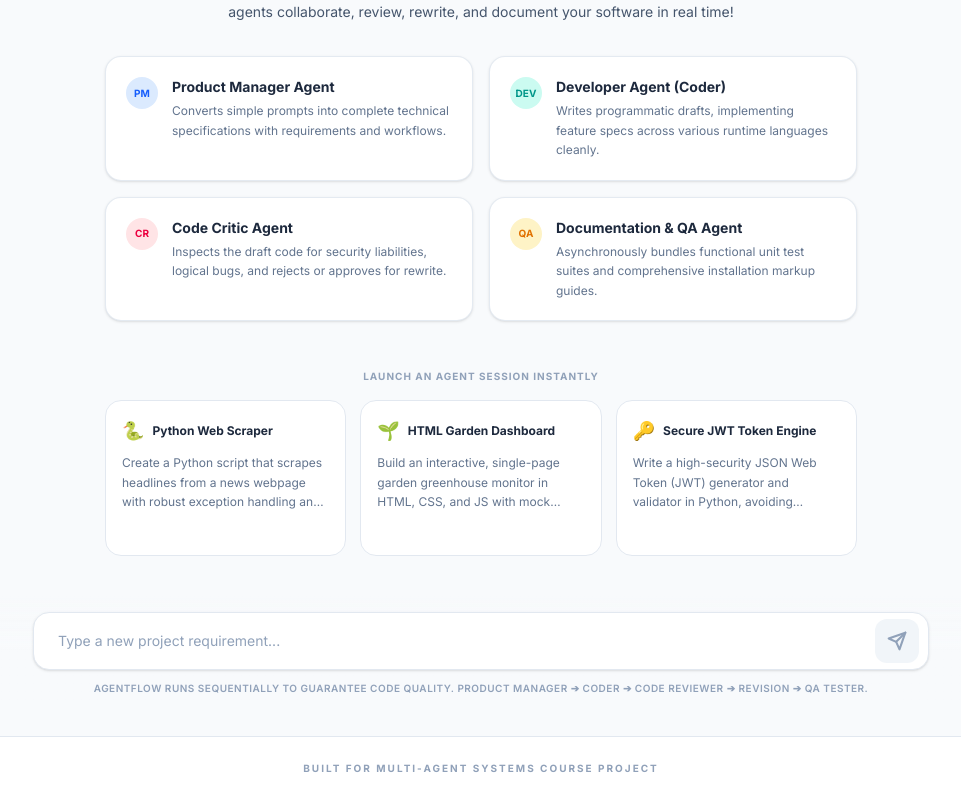
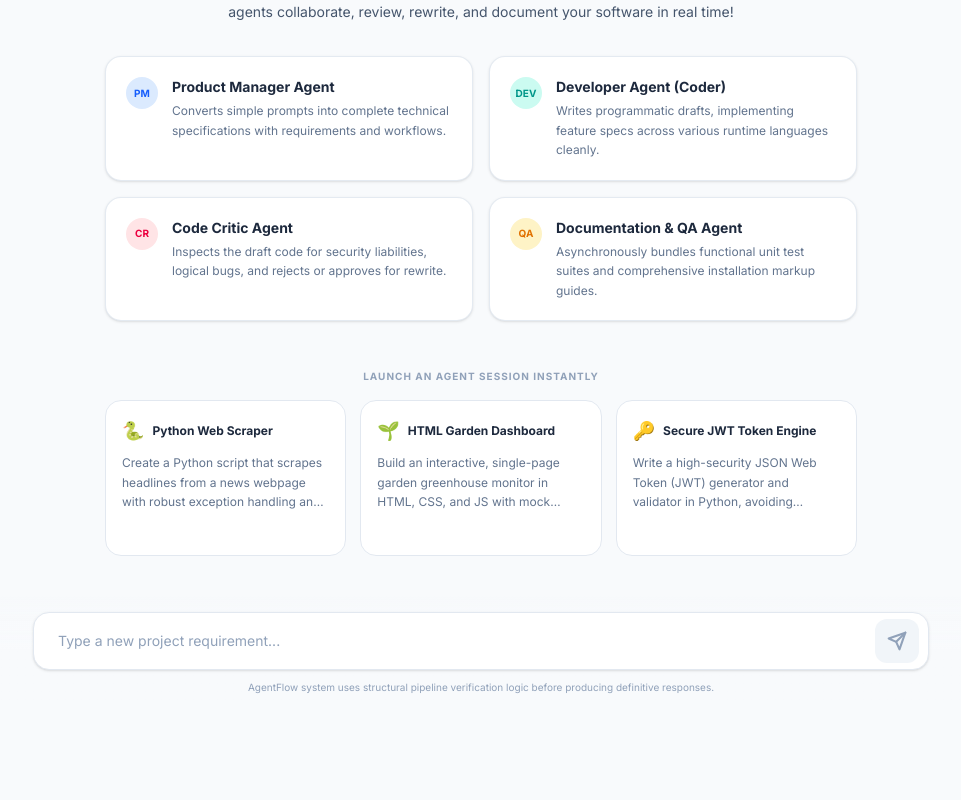
Before and after one commit to Rayanedz5/agentflow, a React (Vite) app: page / in a window 1280 px wide. Shown: the part 258-1058 px from the top of the page, without its empty margins (159-1120 px from the left). After the commit the page ends 993 px from the top, so only its background shows below. Built offline with nearby package versions, Linux system fonts and the light colour scheme.

Commit message:
fix: resolve typescript compilation errors and class syntax in App.tsx

```diff
--- a/src/App.tsx
+++ b/src/App.tsx
@@ -5,9 +5,8 @@
 
 import { useState, useRef, useEffect } from "react";
 import {
-  MessageSquare, Send, Sparkles, Terminal, ShieldAlert, FileText,
-  CheckCircle2, RefreshCw, ChevronDown, ChevronUp, Clock,
-  Trash2, BookOpen, Layers, AlertCircle, Cpu, ArrowRight, Code
+  RefreshCw, ChevronDown, ChevronUp, Clock,
+  Trash2, Layers, AlertCircle, ArrowRight
 } from "lucide-react";
 import Markdown from "react-markdown";
 import { ChatMessage, AgentStep, ExamplePrompt } from "./types";
@@ -466,7 +465,6 @@ export default function App() {
                   {loadingSteps.map((step, idx) => {
                     const isCompleted = activeStepIndex > idx;
                     const isRunning = activeStepIndex === idx;
-                    const isPending = activeStepIndex < idx;
 
                     return (
                       <div key={idx} className="flex items-start space-x-3.5 transition-all duration-300">
@@ -556,21 +554,12 @@ export default function App() {
               </button>
             </div>
 
-            <p className="text-[10px] text-slate-400 px-4 text-center leading-relaxed font-semibold uppercase tracking-wider">
-              AgentFlow runs sequentially to guarantee code quality. Product Manager ➔ Coder ➔ Code Reviewer ➔ Revision ➔ QA Tester.
+            <p className="text-[10px] text-slate-400 text-center px-4">
+              AgentFlow system uses structural pipeline verification logic before producing definitive responses.
             </p>
           </form>
         </div>
-
       </main>
-
-      {/* Structured Course Project Footer from Sleek Theme */}
-      <footer className="px-6 sm:px-8 py-6 bg-white border-t border-slate-200 flex flex-col gap-4 text-center">
-        <div className="flex justify-center text-[10px] font-bold text-slate-400 uppercase tracking-[0.2em]">
-          Built for Multi-Agent Systems Course Project
-        </div>
-      </footer>
-
     </div>
   );
 }
```
